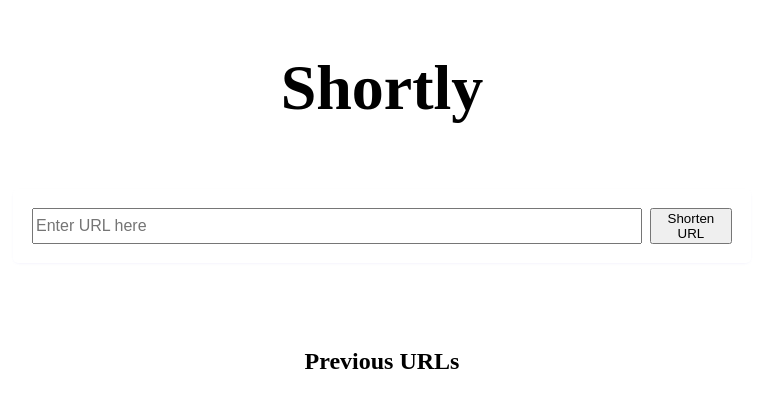
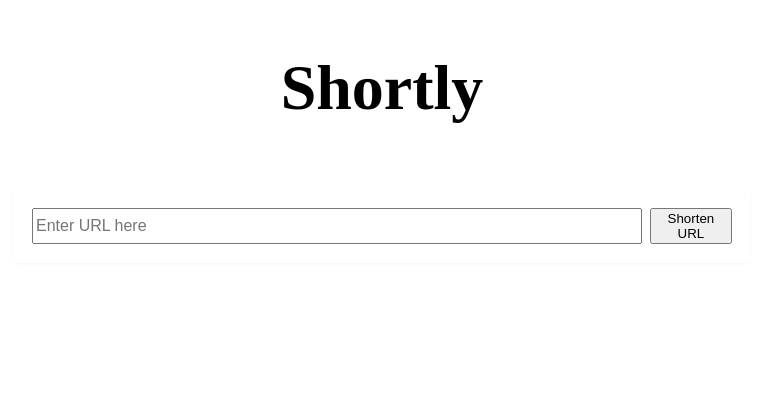
Before and after one commit to karlasamantha/shortly, a React (Create React App) app: page / in a window 1280 px wide. Shown: the top 408 px of the page, without its empty margins (258-1021 px from the left). Built offline with nearby package versions, Linux system fonts and the light colour scheme; the HTML template or start-up script is replaced by a standard one.

Commit message:
fix: fix condition to render ShortenedURLs

```diff
--- a/src/App.tsx
+++ b/src/App.tsx
@@ -86,7 +86,7 @@ function App() {
         />
       )}
 
-      {shortenedURLs && <ShortenedURLs urls={shortenedURLs} />}
+      {shortenedURLs.length !== 0 && <ShortenedURLs urls={shortenedURLs} />}
     </div>
   )
 }
```
